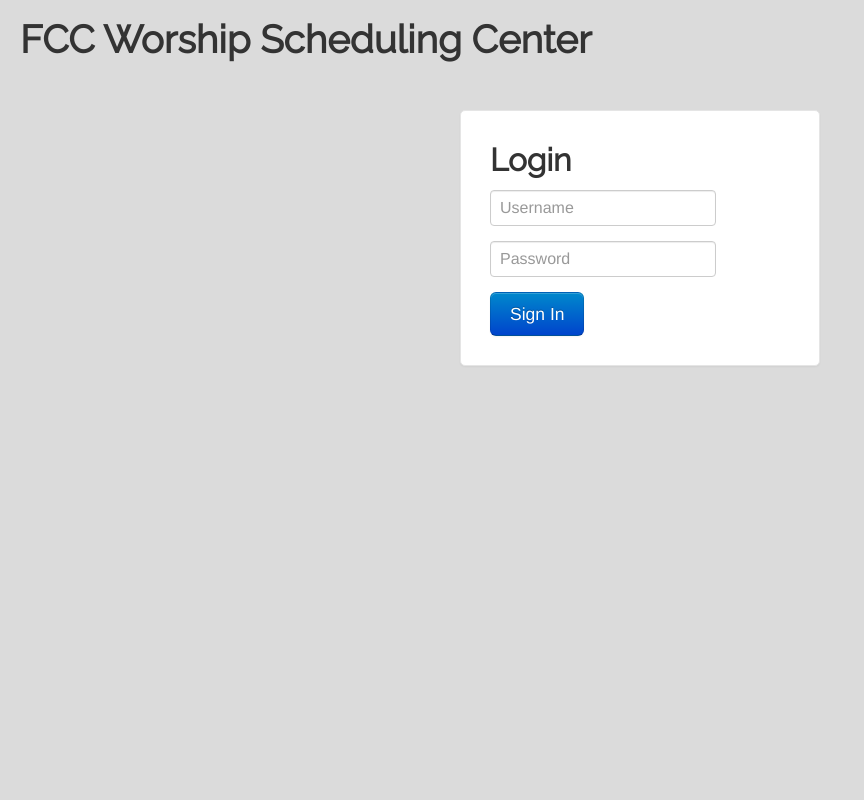
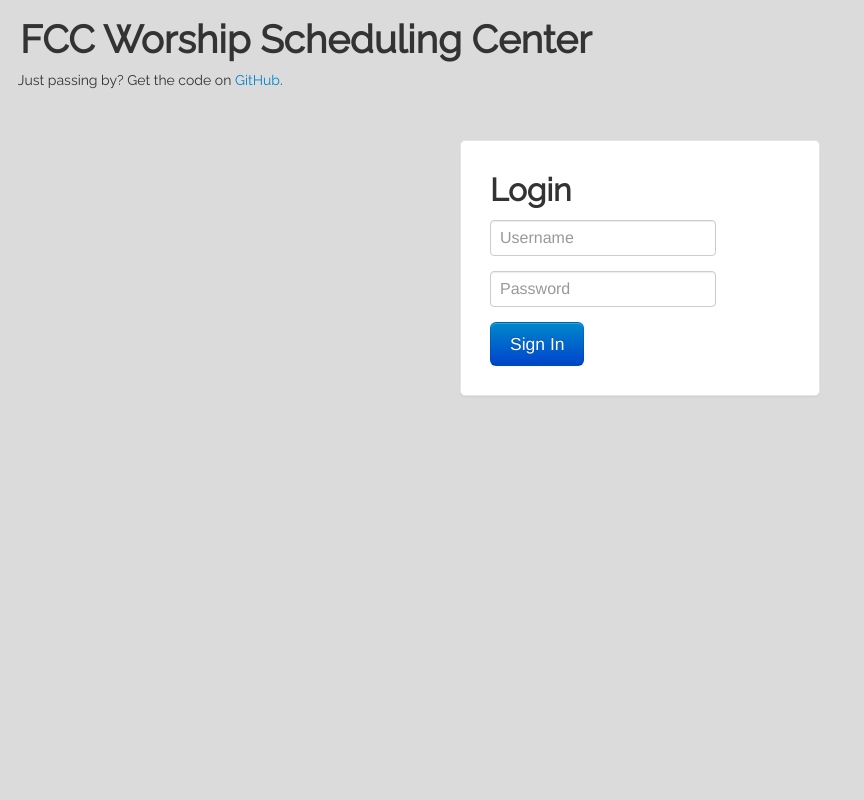
Before and after one commit to vwbusguy/band-schedule, a PHP site: page /login.php in a window 1280 px wide. Shown: the whole page, without its empty margins (0-864 px from the left). Run offline with PHP 8.4, Linux system fonts and the light colour scheme.

Commit message:
Added GitHub link to default login.php

```diff
--- a/login.php
+++ b/login.php
@@ -9,6 +9,7 @@ require_once('includes/head.php');
 <div class="gray login-container">
 
 <h1 id="login-title">FCC Worship Scheduling Center</h1>
+<p>&nbsp;&nbsp;&nbsp;&nbsp;&nbsp;Just passing by?  Get the code on <a href="https://github.com/vwbusguy/band-schedule">GitHub</a>.</p>
 
 <?php if (isset($_GET['logout'])){
 	echo "<p id=\"logged-out\">User " . $_GET['logout'] . " has been logged out.</p>";
@@ -20,5 +21,6 @@ require_once('includes/head.php');
 <input id="password" type="password" name="password" placeholder="Password"><br/>
 <button class="btn btn-large btn-primary" type="submit">Sign In</button>
 </form>
+
 </div>
 <?php require_once('includes/footer.php');?>
```
